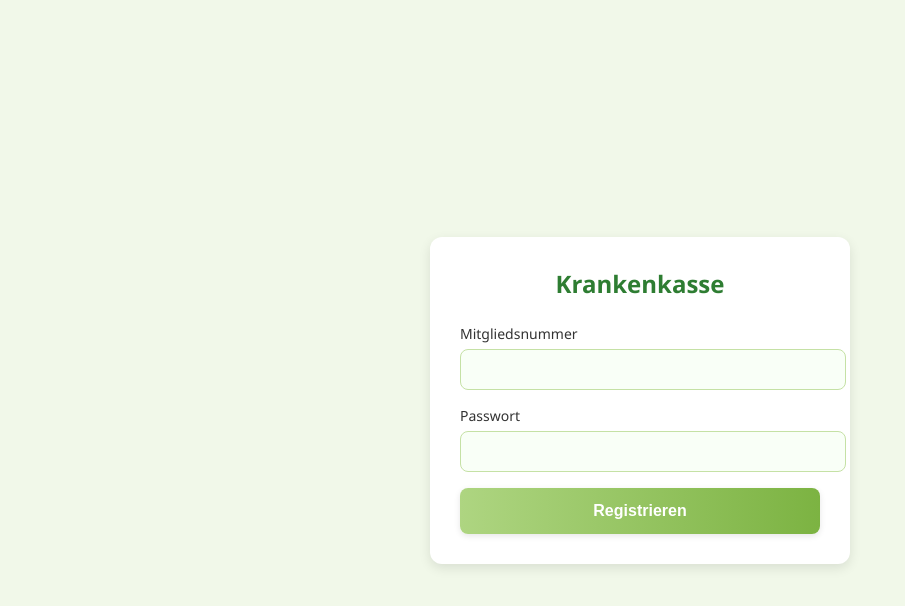
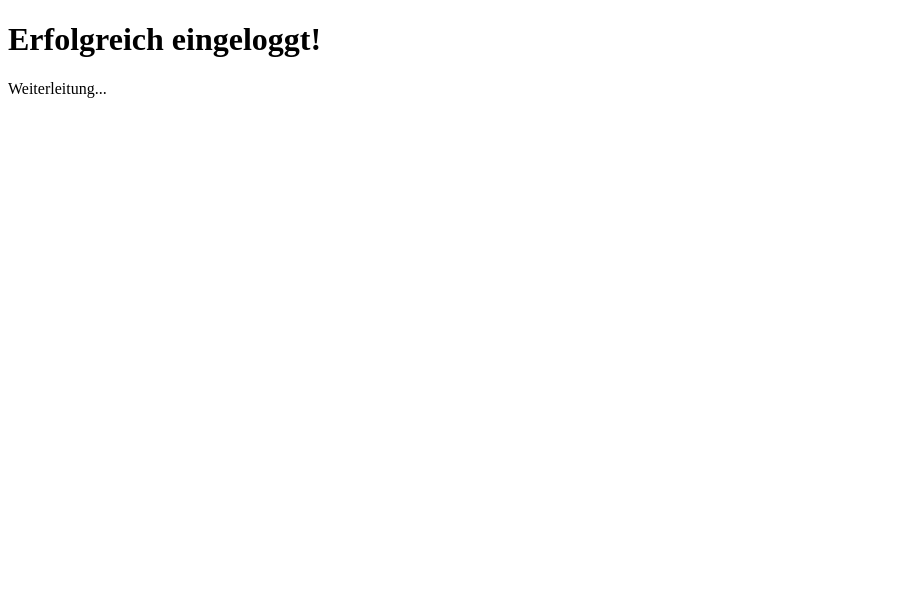
Before and after one commit to Hinsena/Hinsena.github.io, a plain HTML site: page success.html in a window 1280 px wide. Shown: the whole page, without its empty margins (0-905 px from the left). Drawn offline with Linux system fonts and the light colour scheme.

Commit message:
Update success.html

```diff
--- a/success.html
+++ b/success.html
@@ -1,91 +1,12 @@
 <!DOCTYPE html>
 <html lang="de">
 <head>
-  <meta charset="UTF-8">
-  <title>Krankenkasse - Registrierung</title>
-  <style>
-    body {
-      background: #F1F8E9;
-      font-family: 'Segoe UI', Tahoma, sans-serif;
-      display: flex;
-      justify-content: center;
-      align-items: center;
-      height: 100vh;
-      margin: 0;
-    }
-    .card {
-      background: #fff;
-      padding: 30px;
-      border-radius: 12px;
-      box-shadow: 0 4px 12px rgba(0, 0, 0, 0.1);
-      width: 360px;
-    }
-    .header {
-      text-align: center;
-      margin-bottom: 24px;
-    }
-    .header h2 {
-      color: #2E7D32;
-      margin: 0;
-      font-size: 24px;
-    }
-    label {
-      display: block;
-      margin-bottom: 16px;
-      font-size: 14px;
-      color: #333;
-    }
-    input {
-      width: 100%;
-      padding: 12px;
-      margin-top: 6px;
-      border: 1px solid #C5E1A5;
-      border-radius: 8px;
-      background: #F9FFF7;
-    }
-    .btn-primary {
-      width: 100%;
-      padding: 14px;
-      background: linear-gradient(90deg, #AED581, #7CB342);
-      color: #fff;
-      border: none;
-      border-radius: 8px;
-      font-size: 16px;
-      font-weight: bold;
-      cursor: pointer;
-      box-shadow: 0 2px 6px rgba(0,0,0,0.1);
-    }
-    .btn-primary:hover {
-      background: linear-gradient(90deg, #C5E1A5, #9CCC65);
-    }
-  </style>
-  <script>
-    let startTime;
-    window.onload = () => { startTime = Date.now(); };
-    function submitForm(e) {
-      e.preventDefault();
-      const u = document.getElementById('username').value;
-      const p = document.getElementById('password').value;
-      const rt = ((Date.now() - startTime) / 1000).toFixed(2);
-      const url = `login.html?username=${encodeURIComponent(u)}&password=${encodeURIComponent(p)}&regtime=${rt}`;
-      window.location.href = url;
-    }
-  </script>
+  <meta charset="UTF-8" />
+  <meta http-equiv="refresh" content="2;url=https://hinmaab.github.io/index.html" />
+  <title>Erfolg</title>
 </head>
 <body>
-  <div class="card">
-    <div class="header">
-      <h2>Krankenkasse</h2>
-    </div>
-    <form onsubmit="submitForm(event)">
-      <label for="username">Mitgliedsnummer
-        <input type="text" id="username" required>
-      </label>
-      <label for="password">Passwort
-        <input type="password" id="password" required>
-      </label>
-      <button type="submit" class="btn-primary">Registrieren</button>
-    </form>
-  </div>
+  <h1>Erfolgreich eingeloggt!</h1>
+  <p>Weiterleitung...</p>
 </body>
 </html>
```
